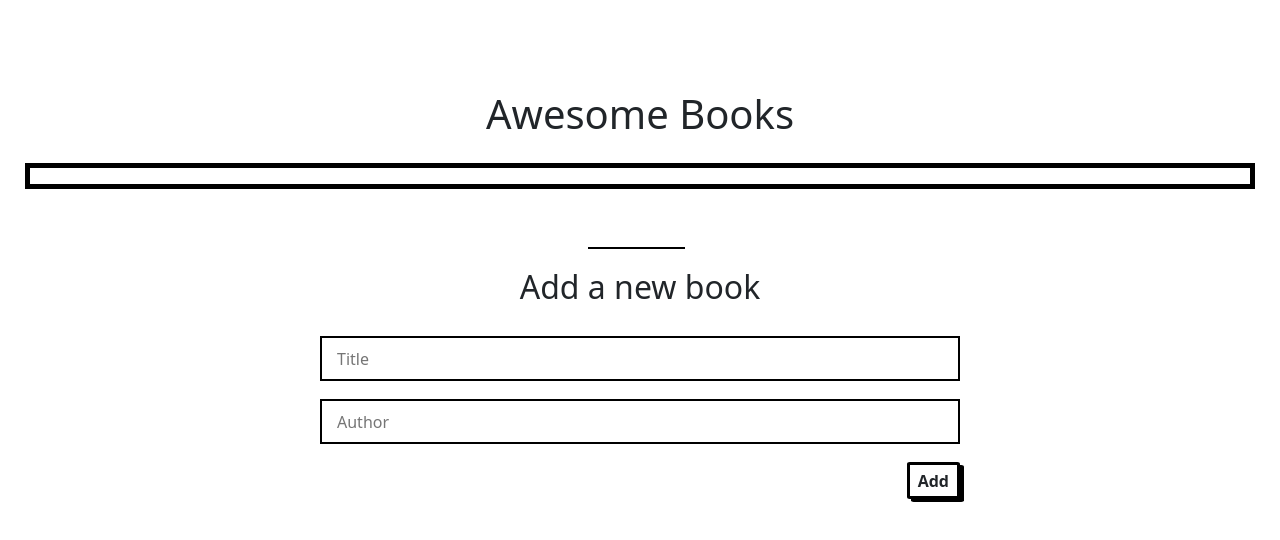
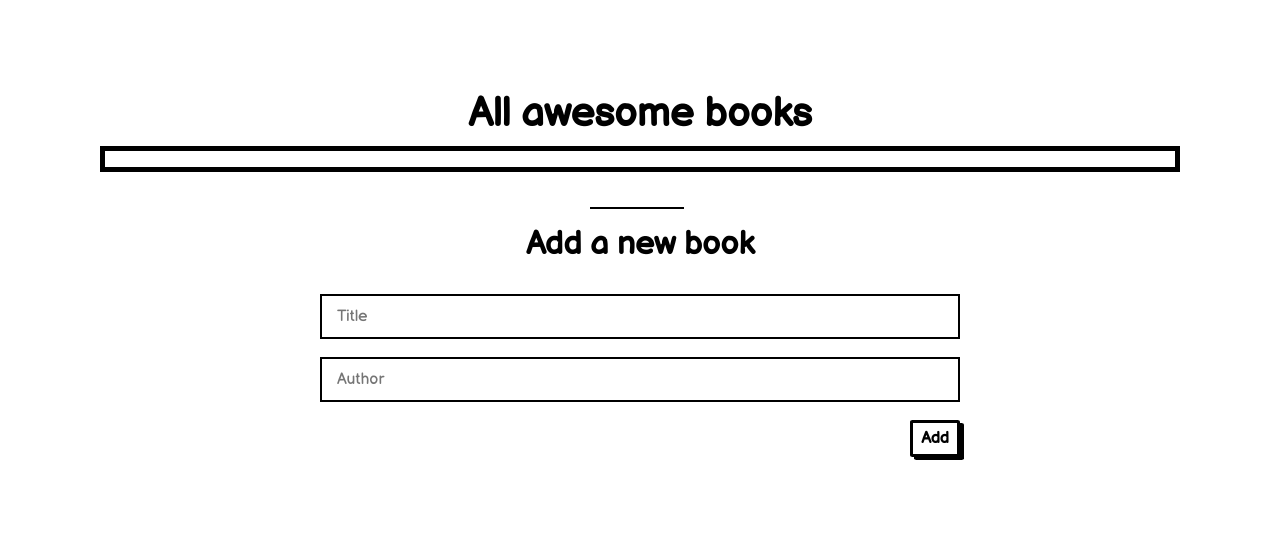
Before and after one commit to Cathella/Awesome-Books, a website: page index.html in a window 1280 px wide. Drawn offline with nearby package versions, Linux system fonts and the light colour scheme.

Commit message:
Set font-family from googlefonts

```diff
--- a/app.js
+++ b/app.js
@@ -36,7 +36,7 @@ class Book {
     list.append(li);
     li.append(button);
     button.setAttribute('class', 'delete');
-    button.textContent = 'Delete';
+    button.textContent = 'Remove';
     list.appendChild(li);
   };
 
--- a/index.html
+++ b/index.html
@@ -5,6 +5,7 @@
   <meta http-equiv="X-UA-Compatible" content="IE=edge">
   <meta name="viewport" content="width=device-width, initial-scale=1.0">
   <title>Awesome Books</title>
+  <link href='https://fonts.googleapis.com/css?family=Balsamiq Sans' rel='stylesheet'>
   <link
   href="https://cdn.jsdelivr.net/npm/bootstrap@5.1.1/dist/css/bootstrap.min.css"
   rel="stylesheet"
@@ -15,7 +16,7 @@
   <link rel="stylesheet" href="style.css">
 </head>
 <body>
-  <h1>Awesome Books</h1>
+  <h1>All awesome books</h1>
   <div class="box-size">
   <div id="books-data" class="d-flex flex-column justify-content-center align-items-center"></div>
   <ul id="booksList" class="flex-column"></ul>
@@ -23,8 +24,8 @@
   <div>
     <form action="" id="form">
       <h2>Add <span>a new </span>book</h2>
-      <input type="text" placeholder="Title" id="title">
-      <input type="text" placeholder="Author" id="author">
+      <input type="text" placeholder="Title" id="title" onfocus="this.value=''">
+      <input type="text" placeholder="Author" id="author" onfocus="this.value=''">
       <button type="submit">Add</button>
     </form>
   </div>
--- a/style.css
+++ b/style.css
@@ -1,10 +1,18 @@
+body {
+  font-family: 'Balsamiq Sans';
+  font-weight: 900;
+  color: black;
+}
+
 h1 {
   text-align: center;
   margin-top: 90px;
+  font-weight: bold;
 }
 
 .box-size {
-  margin: 25px;
+  margin-left: 100px;
+  margin-right: 100px;
   border: 5px solid black;
 }
 
@@ -40,7 +48,6 @@ button {
   background: white;
   cursor: pointer;
   user-select: none;
-  font-weight:900;
 }
 
 form {
@@ -53,6 +60,7 @@ form {
 h2 {
   text-align: center;
   margin-bottom: 30px;
+  font-weight: bold;
 }
 
 h2 span {
```
